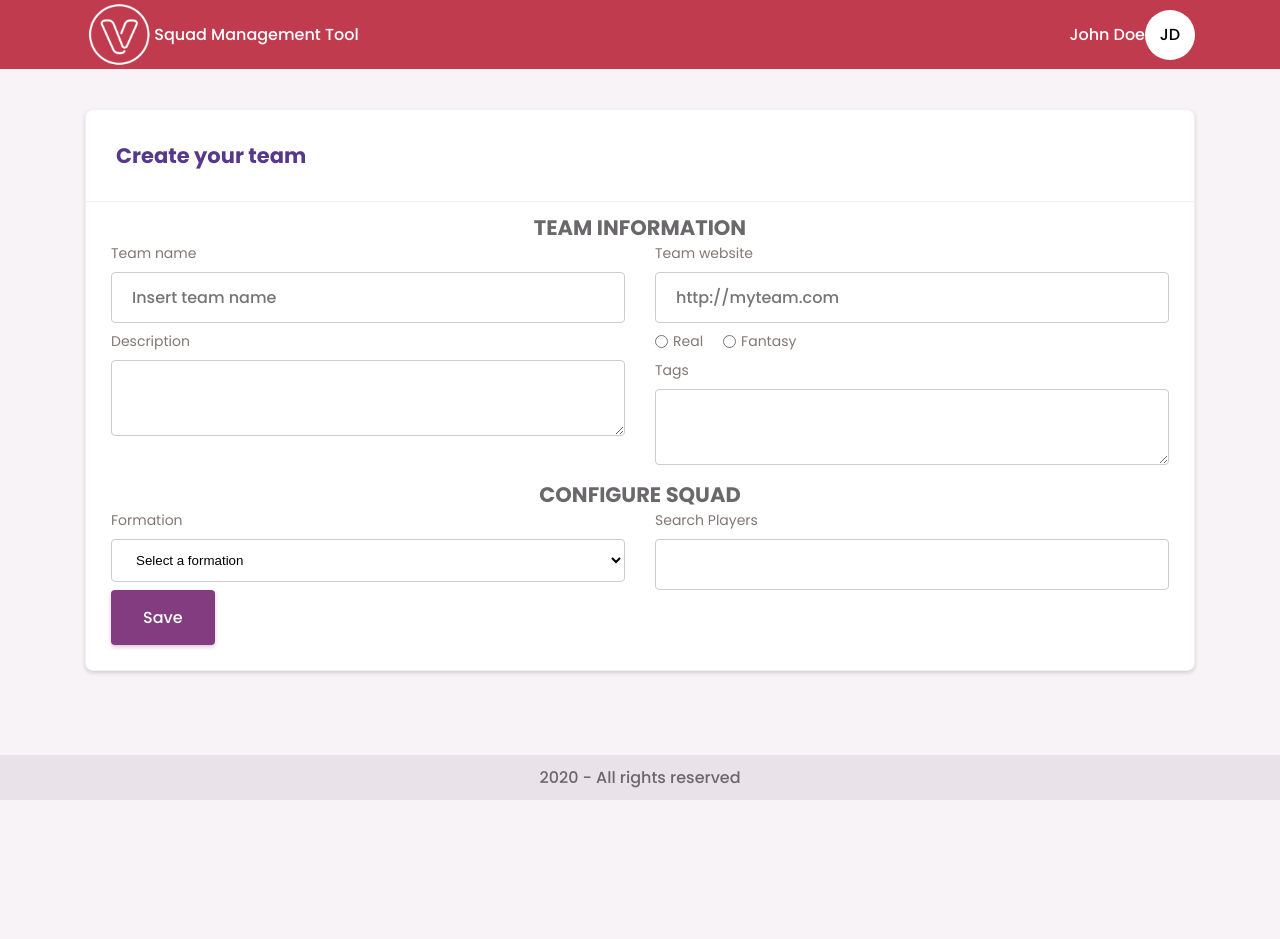
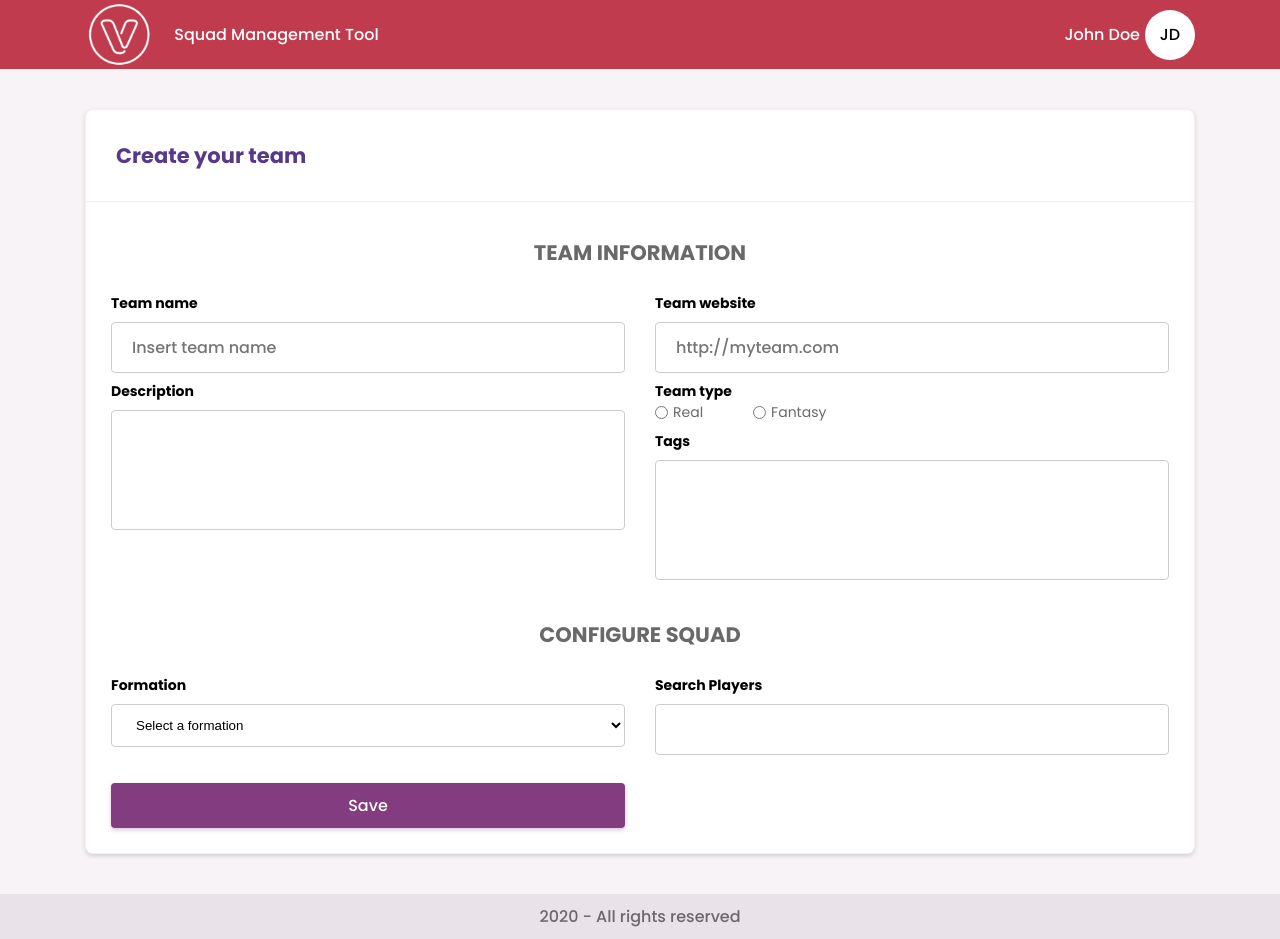
Before and after one commit to wjuniori/squad-management-tool, a React (Create React App) app: page /team in a window 1280 px wide. Before the commit the page ends 800 px from the top, so only its background shows below. Built offline with nearby package versions, Linux system fonts and the light colour scheme.

Commit message:
feat: add favicon.ico and adjust TeamConfiguration page layout

```diff
--- a/public/index.html
+++ b/public/index.html
@@ -2,6 +2,7 @@
 <html lang="en">
   <head>
     <meta charset="utf-8" />
+    <link rel="icon" href="%PUBLIC_URL%/favicon.ico" />
     <meta name="viewport" content="width=device-width, initial-scale=1" />
     <meta
       name="description"
--- a/src/components/Forms/FormTeam/FormTeam.styles.ts
+++ b/src/components/Forms/FormTeam/FormTeam.styles.ts
@@ -1,9 +1,21 @@
 import styled from 'styled-components';
+import ButtonPrimary from '../../Buttons/ButtonPrimary/ButtonPrimary';
 
-const Title = styled.h2`
+export const Title = styled.h2`
   text-align: center;
   text-transform: uppercase;
+  padding: 25px;
   color: var(--color-text-light);
 `;
 
-export default Title;
+export const LabelRadioButton = styled.p`
+  font-size: 1.4rem;
+  font-weight: bold;
+`;
+
+export const ButtonPrimaryCustom = styled(ButtonPrimary)`
+  width: 100%;
+  padding-top: 10px;
+  padding-bottom: 10px;
+  margin-top: 20px;
+`;
--- a/src/components/Forms/FormTeam/FormTeam.tsx
+++ b/src/components/Forms/FormTeam/FormTeam.tsx
@@ -1,11 +1,14 @@
 import React from 'react';
 import { Team } from '../../../@types/team';
-import Title from './FormTeam.styles';
+import {
+  Title,
+  LabelRadioButton,
+  ButtonPrimaryCustom,
+} from './FormTeam.styles';
 import Row from '../../GridSystem/Row/Row';
 import Col from '../../GridSystem/Col/Col';
 import InputField from '../InputField/InputField';
 import RadioButtonField from '../RadioButtonField/RadioButtonField';
-import ButtonPrimary from '../../Buttons/ButtonPrimary/ButtonPrimary';
 import SelectField from '../SelectField/SelectField';
 
 interface FormTeamProps {
@@ -22,6 +25,7 @@ const FormTeam: React.FC<FormTeamProps> = ({ team, onSubmit, onChange }) => {
           <Title>Team Information</Title>
         </Col>
       </Row>
+
       <Row>
         <Col width="50%">
           <InputField
@@ -49,6 +53,7 @@ const FormTeam: React.FC<FormTeamProps> = ({ team, onSubmit, onChange }) => {
             required
             onChange={onChange}
           />
+          <LabelRadioButton>Team type</LabelRadioButton>
           <RadioButtonField
             value={team.type}
             name="type"
@@ -65,6 +70,7 @@ const FormTeam: React.FC<FormTeamProps> = ({ team, onSubmit, onChange }) => {
           />
         </Col>
       </Row>
+
       <Row>
         <Col width="100%">
           <Title>Configure Squad</Title>
@@ -92,7 +98,6 @@ const FormTeam: React.FC<FormTeamProps> = ({ team, onSubmit, onChange }) => {
               { value: '5 - 4 -1', label: '5 - 4 -1' },
             ]}
           />
-          <ButtonPrimary type="submit">Save</ButtonPrimary>
         </Col>
         <Col width="50%">
           <InputField
@@ -103,6 +108,12 @@ const FormTeam: React.FC<FormTeamProps> = ({ team, onSubmit, onChange }) => {
           />
         </Col>
       </Row>
+
+      <Row>
+        <Col width="50%">
+          <ButtonPrimaryCustom type="submit">Save</ButtonPrimaryCustom>
+        </Col>
+      </Row>
     </form>
   );
 };
--- a/src/components/Forms/InputField/InputField.styles.ts
+++ b/src/components/Forms/InputField/InputField.styles.ts
@@ -1,9 +1,8 @@
-import styled from 'styled-components';
+import styled, { css } from 'styled-components';
 
 export const Label = styled.label`
   font-size: 1.4rem;
-  font-weight: 400;
-  color: #837775;
+  font-weight: bold;
 `;
 
 export const Input: any = styled.input`
@@ -13,4 +12,14 @@ export const Input: any = styled.input`
   display: inline-block;
   border: 1px solid #ccc;
   border-radius: 4px;
+
+  ${({ type }) => {
+    return (
+      type === 'textarea' &&
+      css`
+        min-height: 120px;
+        resize: none;
+      `
+    );
+  }}
 `;
--- a/src/components/Forms/RadioButtonField/RadioButtonField.styles.ts
+++ b/src/components/Forms/RadioButtonField/RadioButtonField.styles.ts
@@ -13,10 +13,10 @@ export const Label = styled.label`
 
   font-size: 1.4rem;
   font-weight: 400;
-  color: #837775;
+  color: var(--color-text-light);
 
   :not(:last-child) {
-    margin-right: 20px;
+    margin-right: 50px;
   }
 `;
 
--- a/src/components/Forms/SelectField/SelectField.styles.ts
+++ b/src/components/Forms/SelectField/SelectField.styles.ts
@@ -2,12 +2,7 @@ import styled, { css } from 'styled-components';
 
 export const Label = styled.label`
   font-size: 1.4rem;
-  font-weight: 400;
-  color: #837775;
-`;
-
-export const Option = styled.option`
-  padding: 16px 8px;
+  font-weight: bold;
 `;
 
 export const Select = styled.select`
--- a/src/components/NavBar/NavBar.styles.ts
+++ b/src/components/NavBar/NavBar.styles.ts
@@ -31,10 +31,12 @@ export const Image = styled.img`
   width: 100%;
   max-width: 69.3px; /* original image width: 99px */
   height: auto;
+  margin-right: 20px;
 `;
 
 export const Text = styled.span`
   display: none;
+  margin-right: 5px;
 
   /* Small ≥576px */
   @media (min-width: 576px) {
```
Also changed, not shown: 1 other file (tests, documents, lock files or other folders).
